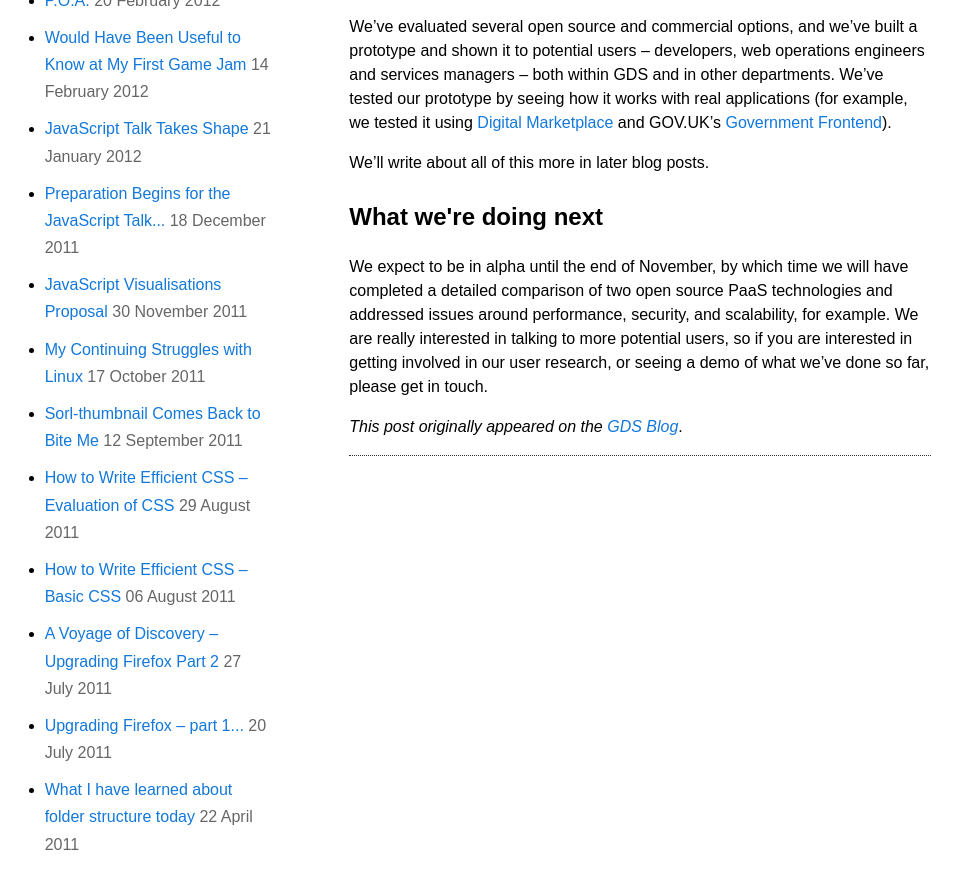
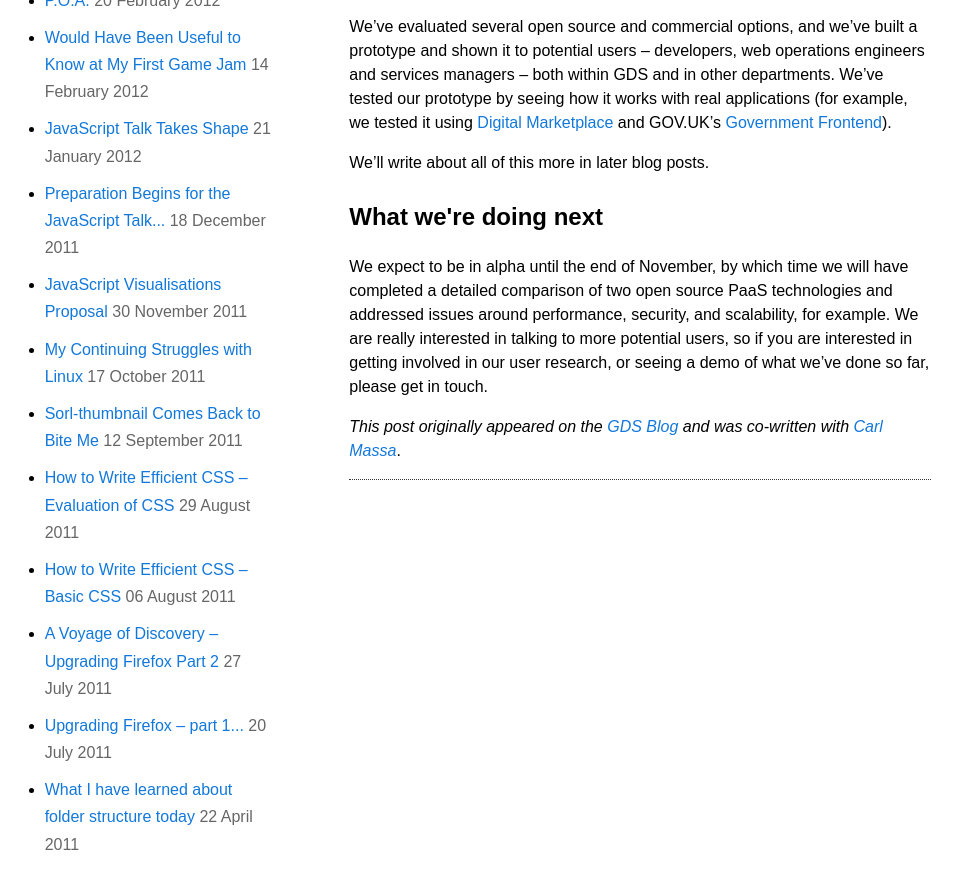
Before and after one commit to annashipman/annashipman.github.io, a Jekyll site: the page built from _posts/2015-09-08-building-a-paas.md, in a window 1280 px wide and 900 px high, scrolled down 2767 px. Shown: the top 889 px of the window, without its empty margins (0-962 px from the left). Built offline with Jekyll 4.4.1, drawn with Linux system fonts in a browser that asks for light colours.

Commit message:
Add Carl credit to blog post

```diff
--- a/_posts/2015-09-08-building-a-paas.md
+++ b/_posts/2015-09-08-building-a-paas.md
@@ -94,4 +94,4 @@ interested in getting involved in our user research, or seeing a demo of what
 we’ve done so far, please get in touch.</p>
 
 *This post originally appeared on the [GDS
-Blog](https://gds.blog.gov.uk/2015/09/08/building-a-platform-to-host-digital-services/)*.
+Blog](https://gds.blog.gov.uk/2015/09/08/building-a-platform-to-host-digital-services/) and was co-written with [Carl Massa](https://twitter.com/massacarl)*.
```
